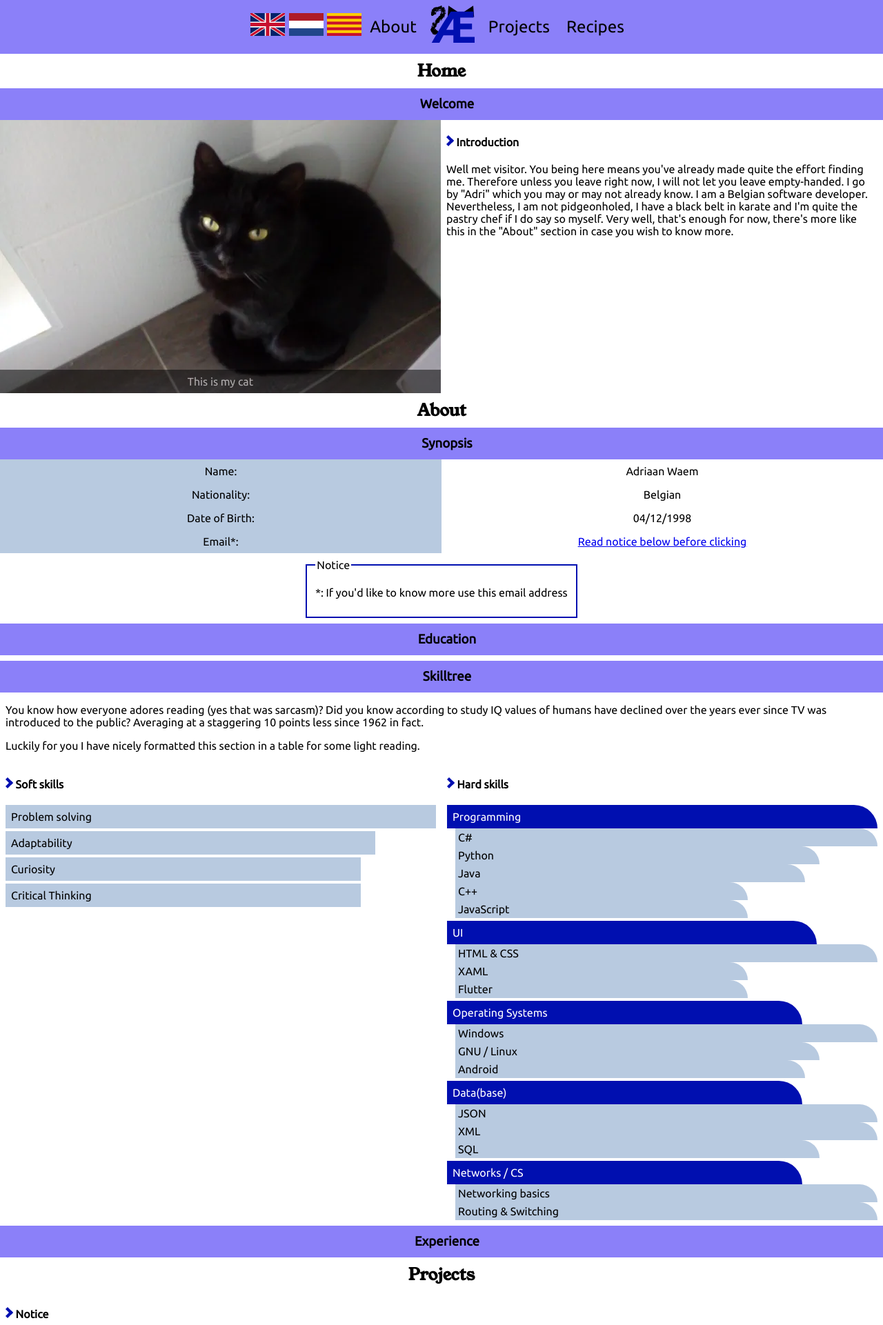
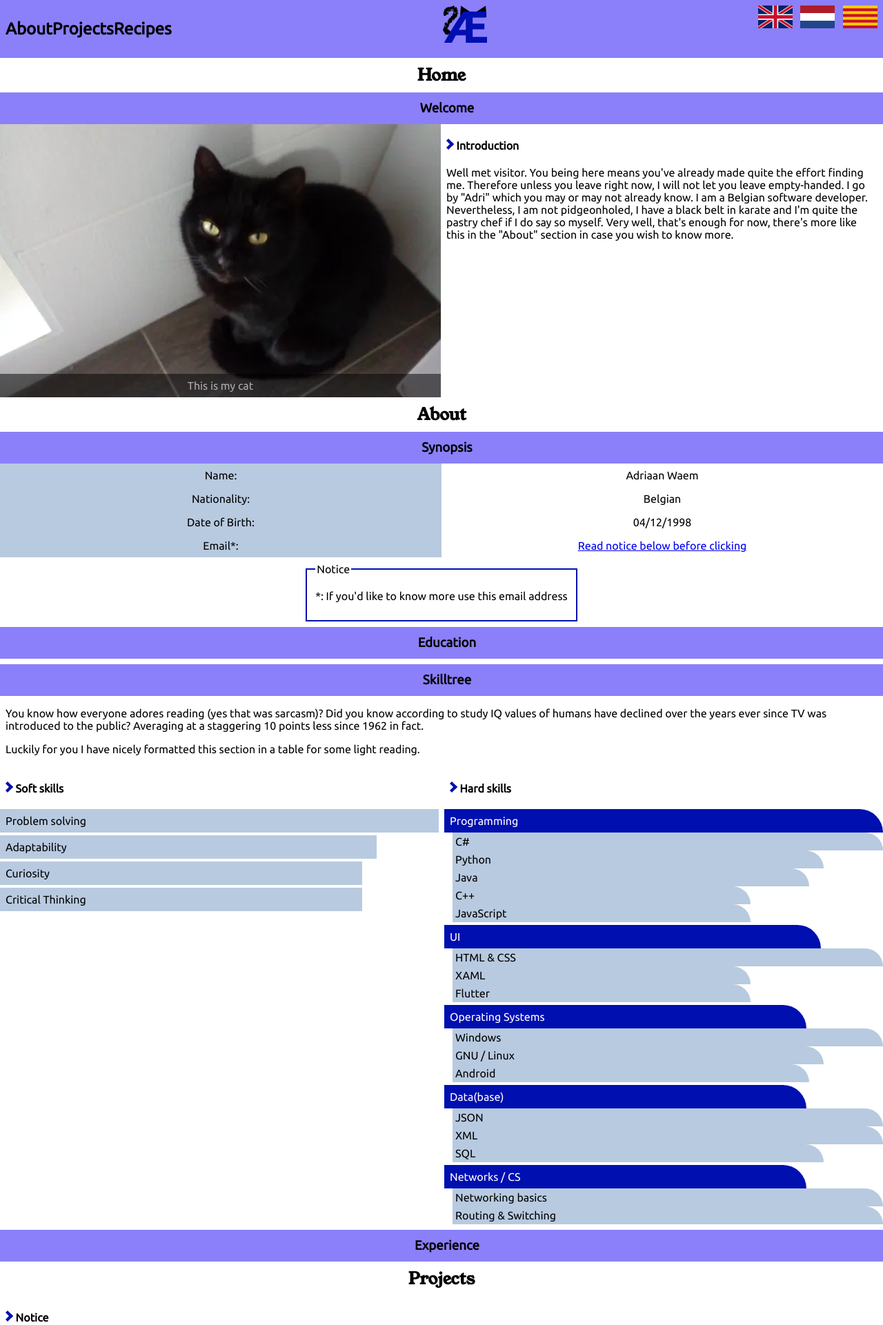
Before and after one commit to Adrigorithm/MyWebsite, a PHP site: page / in a window 1280 px wide. Shown: the top 1921 px of the page at 69% size. Run offline with PHP 8.4, Linux system fonts and the light colour scheme.

Commit message:
fixed overflow

```diff
--- a/assets/css/final.css
+++ b/assets/css/final.css
@@ -95,6 +103,10 @@
 
 .mt-2{
   margin-top: 0.5rem;
+}
+
+.mr-2{
+  margin-right: 0.5rem;
 }
 
 .block{
@@ -476,6 +522,10 @@
 }
 
 @media (min-width: 1024px){
+  .lg\:mr-2{
+    margin-right: 0.5rem;
+  }
+
   .lg\:flex{
     display: flex;
   }
--- a/index.html
+++ b/index.html
@@ -28,22 +28,27 @@
 
 <body class="flex flex-col font-ubuntu m-0 bg-white dark:bg-black text-black dark:text-white">
 
-  <nav id="mainNav">
-    <ul
-      class="flex flex-col sm:flex-row p-0 sm:py-1 m-0 sm:mb-0 list-none justify-center items-center text-2xl bg-mediumPurple dark:bg-lightSteelBlue">
-      <a class="sm:px-2 sm:py-1 sm:order-2" href="/index.html"><img src="/assets/img/logo.svg" class="w-16"
-          alt="logo"></a>
-      <li class="sm:order-1"><a class="block no-underline text-black p-3" href="#about">About</a></li>
-      <li class="sm:order-3"><a class="block no-underline text-black p-3" href="#projects">Projects</a></li>
-      <li class="sm:order-4"><a class="block no-underline text-black p-3" href="#recipes">Recipes</a></li>
+  <nav id="mainNav"
+    class="flex flex-col sm:flex-row p-2 bg-mediumPurple dark:bg-lightSteelBlue justify-between">
+    <div class="flex flex-col sm:flex-row items-center">
+      <a class="block no-underline text-black" href="#about">
+        <h1>About</h1>
+      </a>
+      <a class="block no-underline text-black" href="#projects">
+        <h1>Projects</h1>
+      </a>
+      <a class="block no-underline text-black" href="#recipes">
+        <h1>Recipes</h1>
+      </a>
+    </div>
 
-      <div id="langSelector">
-        <img src="/assets/img/uk.svg" alt="uk">
-        <img src="/assets/img/netherlands.svg" alt="netherlands">
-        <img src="/assets/img/senyera.svg" alt="senyera">
-      </div>
+    <a href="/index.html"><img src="/assets/img/logo.svg" class="w-16" alt="logo"></a>
 
-    </ul>
+    <div id="langSelector">
+      <img class="mr-2" src="/assets/img/uk.svg" alt="uk">
+      <img class="mr-2" src="/assets/img/netherlands.svg" alt="netherlands">
+      <img src="/assets/img/senyera.svg" alt="senyera">
+    </div>
   </nav>
 
   <main>
@@ -147,9 +152,9 @@
           points less since 1962 in fact.</p>
         <p>Luckily for you I have nicely formatted this section in a table for some light reading.</p>
       </div>
-      <div class="mx-2 lg:flex lg:flex-row w-full">
-        <div class="w-full mx-2">
-          <h4>
+      <div class="mx-2 flex flex-col lg:flex-row w-full">
+        <div class="lg:w-full lg:mr-2">
+          <h4 class="mx-2">
             <span>
               <img src="/assets/img/rChevron.svg" class="h-4" alt="subTitleIndicator">
             </span>
@@ -170,8 +175,8 @@
             </p>
           </div>
         </div>
-        <div class="w-full mb-2 mx-2">
-          <h4>
+        <div class="mb-2 lg:w-full">
+          <h4 class="mx-2">
             <span>
               <img src="/assets/img/rChevron.svg" class="h-4" alt="subTitleIndicator">
             </span>
```
Also changed, not shown: other parts of assets/css/final.css (+42 -0 lines).
